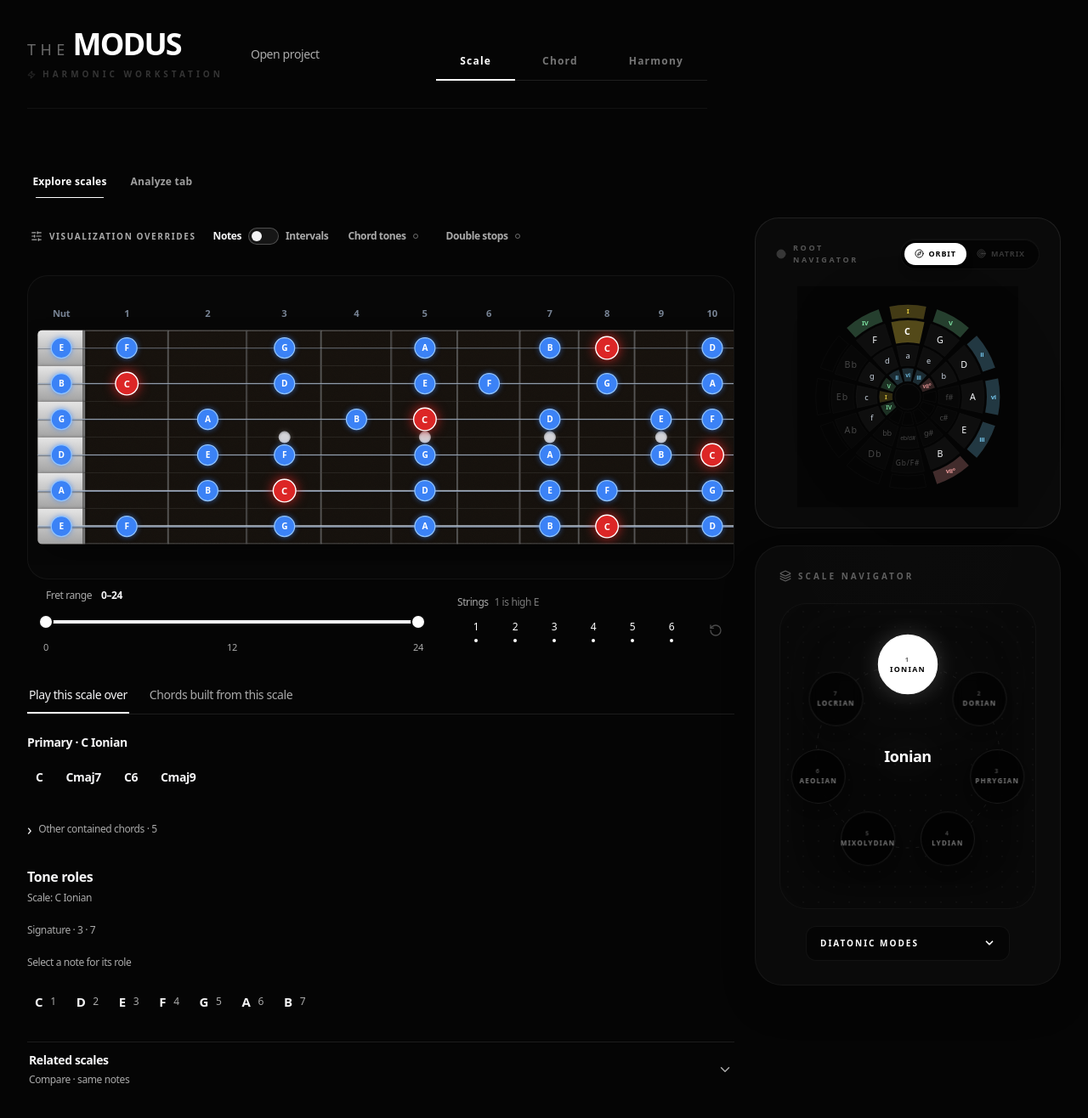
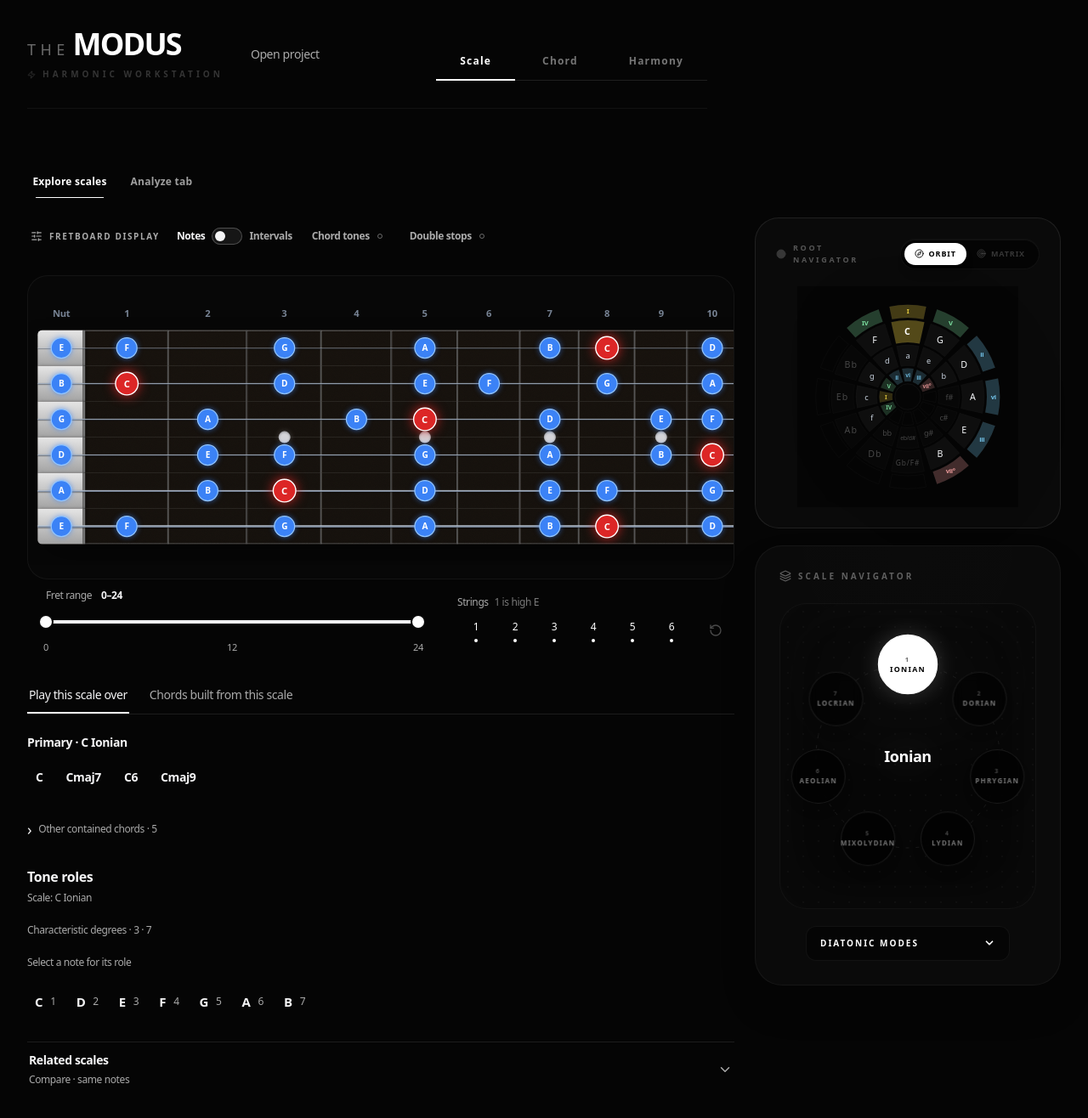
Before and after one commit to Penseroso/Guitar, a Next.js app: page / in a window 1280 px wide. Shown: the top 1316 px of the page at 85% size. Built offline with nearby package versions, Linux system fonts and the light colour scheme; a web font is replaced by a local one.

Commit message:
fix(scale): name fretboard controls and characteristic degrees

```diff
--- a/src/components/guitar/scale/ScaleModeWorkspace.tsx
+++ b/src/components/guitar/scale/ScaleModeWorkspace.tsx
@@ -159,8 +159,8 @@ export function ScaleModeWorkspace({
                 </aside>
                 <div className={styles.main}>
                     {onReturnToHarmony && <button type="button" className={styles.harmonyReturn} onClick={onReturnToHarmony}>← Return to Harmony</button>}
-                    <section className={controlStyles.controls} aria-label="Visualization Overrides">
-                        <div className={controlStyles.header}><SlidersHorizontal size={14} aria-hidden="true" /> Visualization Overrides</div>
+                    <section className={controlStyles.controls} aria-label="Fretboard display">
+                        <div className={controlStyles.header}><SlidersHorizontal size={14} aria-hidden="true" /> Fretboard display</div>
                         <div className={controlStyles.row}>
                             <DiagramLabelSwitch showIntervals={showIntervals} onToggle={onToggleIntervals} />
                             <button type="button" className={controlStyles.toggle} aria-pressed={showChordTones && !!analysis?.chord}
--- a/src/components/guitar/scale/ToneRolesPanel.tsx
+++ b/src/components/guitar/scale/ToneRolesPanel.tsx
@@ -31,7 +31,7 @@ export function ToneRolesPanel({ analysis, onClear, focusedInterval, onFocusTone
                 {focusedTone && <button type="button" className={styles.textButton} onClick={() => onFocusTone?.(null)}>Clear tone focus</button>}
             </div>
         </div>
-        {identity.status === 'reviewed' && identity.markers.length > 0 && <p className={styles.meta}>Signature · {identity.markers.map(marker => formatAccidentals(marker.degree)).join(' · ')}</p>}
+        {identity.status === 'reviewed' && identity.markers.length > 0 && <p className={styles.meta}>Characteristic degrees · {identity.markers.map(marker => formatAccidentals(marker.degree)).join(' · ')}</p>}
         {!chord && !focusedTone && <p className={styles.meta}>Select a note for its role</p>}
         {chord && <p className={styles.chordContext} aria-live="polite">Analyzing {formatAccidentals(chord.rootNoteName + chord.chordSuffix)}</p>}
         {chord && <p className={styles.legend}><span className={styles.member}>●</span> Chord tone <span className={styles.nonMember}>○</span> Other scale tone</p>}
```
